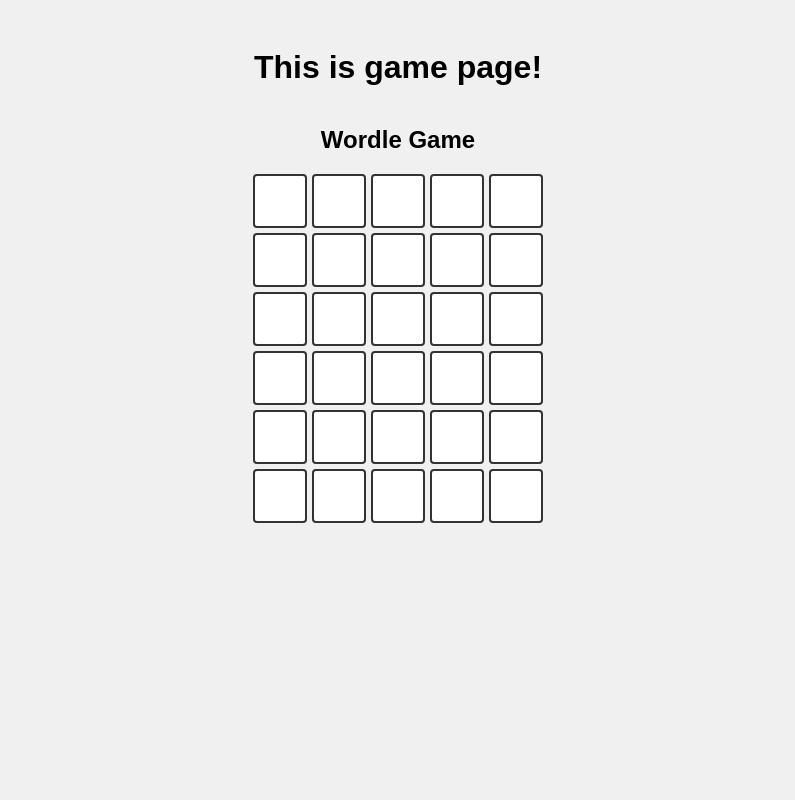
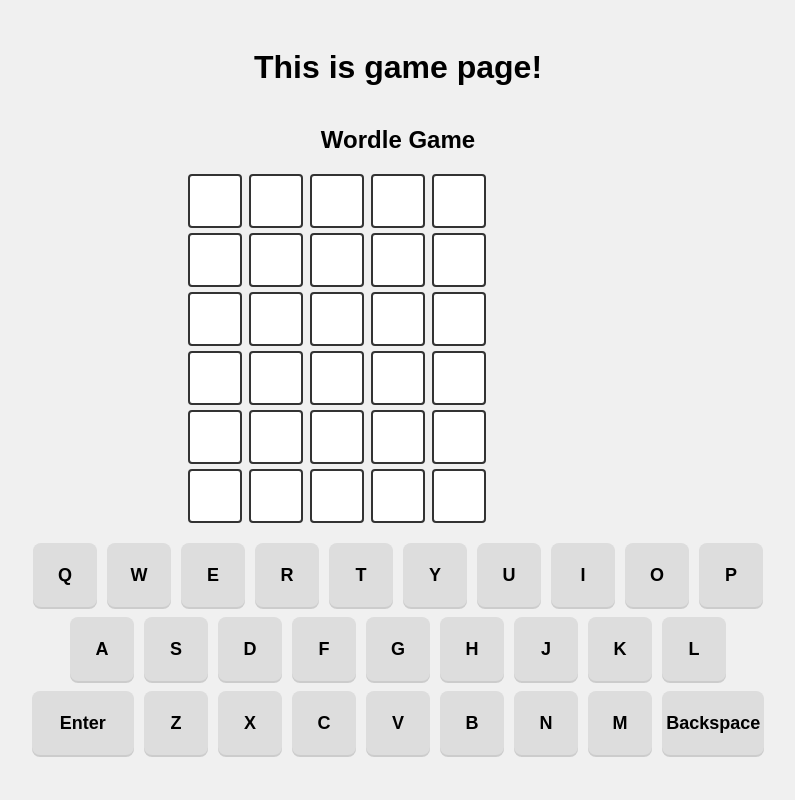
Before and after one commit to osman-AI-se/wordle-clone, a Flask app: page /game in a window 1280 px wide. Shown: the whole page, without its empty margins (242-1037 px from the left). Run offline with Flask 3, Linux system fonts and the light colour scheme.

Commit message:
keyboard implementation added where the keyboard is now visible for the user

```diff
--- a/static/css/style.css
+++ b/static/css/style.css
@@ -41,3 +41,54 @@ h1 {
 .box.right {
     background: var(--right)
 }
+
+
+:root {
+    --key-size: 64px; /* storleken för tangenterna*/
+    --key-gap: 10px;
+}
+
+.keyboard {
+    margin-top: 20px;
+    display: flex;
+    flex-direction: column;
+    gap: var(--key-gap);
+    max-width: 420px;
+    width: 100%;
+    box-sizing: border-box;
+}
+
+.keyboard-row {
+    display: flex;
+    justify-content: center;
+    gap: var(--key-gap);
+}
+
+.key {
+    height: var(--key-size);
+    min-width: var(--key-size);
+    padding: 0 12px;
+    border-radius: 8px;
+    border: none;
+    background: #ddd;
+    font-weight: 700;
+    font-size: 18px;
+    cursor: pointer;
+    display: inline-flex;
+    align-items: center;
+    justify-content: center;
+    box-shadow: 0 2px 0 rgba(0,0,0,0.15);
+}
+
+.key[data-key="Enter"], .key[data-key="Backspace"] {
+    min-width: calc(var(--key-size) * 1.6);
+}
+
+.key:active {
+    transform: translateY(1px);
+}
+
+@media (max-width: 480px) {
+    :root { --key-size: 48px; }
+    .grid { max-width: 260px; }
+}
--- a/static/js/game.js
+++ b/static/js/game.js
@@ -43,6 +43,60 @@ function drawGrid(container)
         }
     }
     container.appendChild(grid);
+}
+
+function drawKeyboard(container) {
+    const keyboard = document.createElement('div');
+    keyboard.className = 'keyboard';
+
+    const rows = [
+        ['Q','W','E','R','T','Y','U','I','O','P'],
+        ['A','S','D','F','G','H','J','K','L'],
+        ['Enter','Z','X','C','V','B','N','M','Backspace']
+    ];
+
+    rows.forEach(rowKeys => {
+        const row = document.createElement('div');
+        row.className = 'keyboard-row';
+        rowKeys.forEach(key => {
+            const keyBtn = document.createElement('button');
+            keyBtn.className = 'key';
+            keyBtn.textContent = key;
+            keyBtn.dataset.key = key;
+            keyBtn.addEventListener('click', () => {
+                if (key === 'Enter') {
+                    if (state.currentColumn === 5) {
+                        const word = getCurrentWord();
+                        if (isWordValid(word)) {
+                            revealWord(word);
+                            state.currentRow++;
+                            state.currentColumn = 0;
+                            updategrid();
+                        } else {
+                            alert(`${word} Its not a valid word, try again`);
+                        }
+                    }
+                    return;
+                }
+
+                if (key === 'Backspace') {
+                    removeLetter();
+                    updategrid();
+                    return;
+                }
+
+
+                if (/^[a-zA-Z]$/.test(key)) {
+                    addLetter(key);
+                    updategrid();
+                }
+            });
+            row.appendChild(keyBtn);
+        });
+        keyboard.appendChild(row);
+    });
+
+    container.appendChild(keyboard);
 }
 
 function KeyboardEvents(guess)
@@ -146,6 +200,7 @@ function initGame() //startar spelet
     if(game)
         {
             drawGrid(game);
+            drawKeyboard(game);
         }
 
     else
@@ -161,88 +216,3 @@ function initGame() //startar spelet
 }
 
 document.addEventListener("DOMContentLoaded", initGame);
-
-
-
-
-
-
-
-
-/* ------------------  Hi Teams,  ------------------*/
-/* ------------------ I need something similar this block to connect backend -------------------
-
-document.addEventListener("keydown", handleKeyPress);
-
-function handleKeyPress(event) {
-    const key = event.key;
-
-    if (key === "Enter") {
-        submitGuess();
-        return;
-    }
-
-    if (key === "Backspace") {
-        if (state.currentColumn > 0) {
-            state.currentColumn--;
-            state.grid[state.currentRow][state.currentColumn] = '';
-            updateBox(state.currentRow, state.currentColumn, '');
-        }
-        return;
-    }
-
-    if (/^[a-zA-Z]$/.test(key) && state.currentColumn < 5) {
-        state.grid[state.currentRow][state.currentColumn] = key.toUpperCase();
-        updateBox(state.currentRow, state.currentColumn, key.toUpperCase());
-        state.currentColumn++;
-    }
-}
-
-function updateBox(row, column, letter) {
-    const box = document.getElementById(`box${row}${column}`);
-    box.textContent = letter;
-}
-
-function submitGuess() {
-    if (state.currentColumn !== 5) return;
-
-    const guessWord = state.grid[state.currentRow].join('');
-
-    fetch("/guess", {
-        method: "POST",
-        headers: {
-            "Content-Type": "application/json"
-        },
-        body: JSON.stringify({ guess: guessWord })
-    })
-    .then(response => response.json())
-    .then(data => {
-        handleResult(data);
-    });
-}
-
-function handleResult(data) {
-    if (!data.valid) {
-        alert(data.error);
-        return;
-    }
-
-    for (let i = 0; i < 5; i++) {
-        const box = document.getElementById(`box${state.currentRow}${i}`);
-        box.classList.add(data.result[i]);
-    }
-
-    if (data.status === "won") {
-        alert("You won!");
-        return;
-    }
-
-    if (data.status === "lost") {
-        alert("Game Over!");
-        return;
-    }
-
-    state.currentRow++;
-    state.currentColumn = 0;
-}
-    */
```
